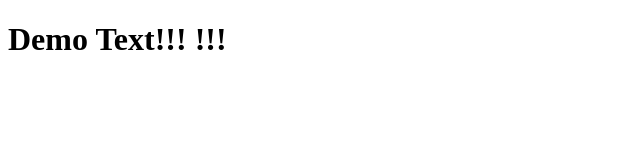
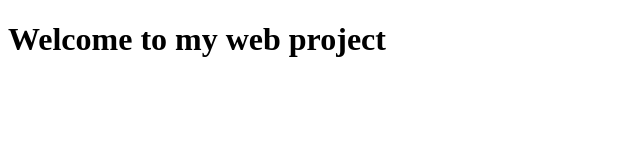
Before and after one commit to Martin-Alexander/my-project, a plain HTML site: page index.html in a window 1280 px wide. Shown: the whole page, without its empty margins (0-640 px from the left). Drawn offline with Linux system fonts and the light colour scheme.

Commit message:
changed h1 text

```diff
--- a/index.html
+++ b/index.html
@@ -5,6 +5,6 @@
   <title>My Project</title>
 </head>
 <body>
-  <h1>Demo Text!!! !!!</h1>
+  <h1>Welcome to my web project</h1>
 </body>
 </html>
```
